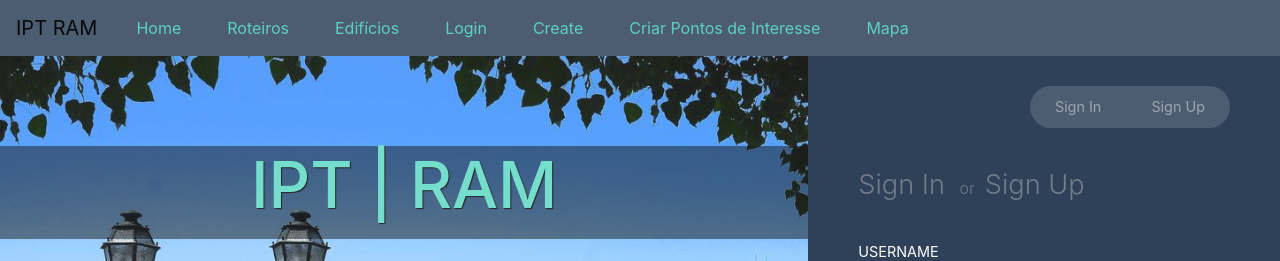
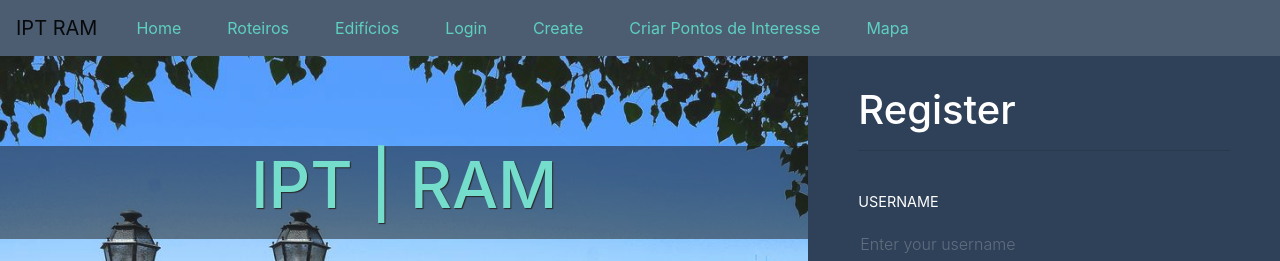
Before and after one commit to iptomar/PSI-Grupo-B-2019-2020, a React (Create React App) app in the folder frontend_forms/: page /users/create in a window 1280 px wide. Shown: the top 261 px of the page. Built offline with nearby package versions, Linux system fonts and the light colour scheme; no server answers; what google-maps-react would draw is missing.

Commit message:
Remoção de informação no form

```diff
--- a/frontend_forms/src/Pages/Users/Create.js
+++ b/frontend_forms/src/Pages/Users/Create.js
@@ -65,15 +65,9 @@ class Create extends Component {
                 </div>
             </div>
             <div className="App__Form">
-              <div className="PageSwitcher">
-              <NavLink to="/login2" activeClassName="PageSwitcher__Item--Active" className="PageSwitcher__Item">Sign In</NavLink>
-                <NavLink exact to="/register2" activeClassName="PageSwitcher__Item--Active" className="PageSwitcher__Item">Sign Up</NavLink>
-              </div>
-
-              <div className="FormTitle">
-                  <NavLink to="/login2" activeClassName="FormTitle__Link--Active" className="FormTitle__Link">Sign In</NavLink> or
-                  <NavLink exact to="/register2" activeClassName="FormTitle__Link--Active" className="FormTitle__Link">Sign Up</NavLink>
-                    </div>
+                    <h1>Register</h1>
+                    <hr></hr>
+                    <br></br>
                     <div className="FormCenter">
                         <form onSubmit={this.handleSubmit} className="FormFields">
                             <div className="FormField">
```
